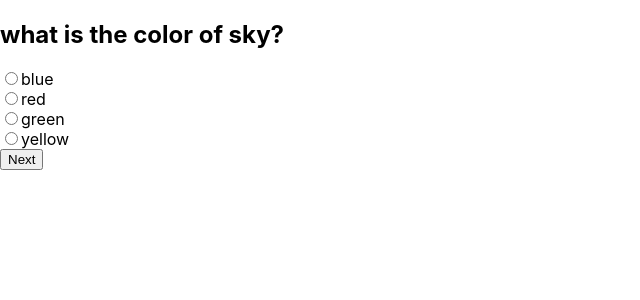
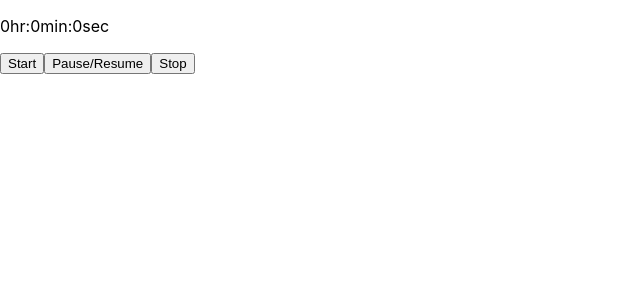
Before and after one commit to AnanayMhjn2699/react_practices, a React (Create React App) app: page / in a window 1280 px wide. Shown: the top 300 px of the page, without its empty margins (0-640 px from the left). Built offline with nearby package versions, Linux system fonts and the light colour scheme.

Commit message:
stopwatch added

```diff
--- a/src/App.js
+++ b/src/App.js
@@ -243,9 +243,16 @@
 // };
 // export default App;
 
-/***********************************************************Quiz Application showing score at end on submitting */
-import QuizApp from "./components/QuizApp";
+// /***********************************************************Quiz Application showing score at end on submitting */
+// import QuizApp from "./components/QuizApp";
+// const App = () => {
+//   return <QuizApp />;
+// };
+// export default App;
+
+/*********************************************************************************** Stopwatch */
+import Stopwatch from "./components/Stopwatch";
 const App = () => {
-  return <QuizApp />;
+  return <Stopwatch />;
 };
 export default App;
--- /dev/null
+++ b/src/components/Stopwatch.js
@@ -0,0 +1,50 @@
+import { useEffect } from "react";
+import { useState } from "react";
+
+const Stopwatch = () => {
+  const [timer, setTimer] = useState(0);
+  const [isStart, setIsStart] = useState(false);
+
+  useEffect(() => {
+    let intervalId;
+    if (isStart) {
+      intervalId = setInterval(() => {
+        setTimer((prev) => prev + 1);
+      }, 1000);
+    }
+
+    if (intervalId) return () => clearInterval(intervalId);
+  }, [isStart]);
+
+  const handleStart = () => {
+    if (isStart === false) {
+      setTimer(0);
+      setIsStart(true);
+    }
+  };
+  const handleStop = () => {
+    setIsStart(false);
+  };
+  const handlePauseResume = () => {
+    setIsStart(!isStart);
+  };
+
+  const formatTime = (time) => {
+    //time = time * 1000;
+    return (
+      <p>
+        {Math.floor(time / 3600)}hr:{Math.floor(time / 60)}min:
+        {Math.floor(time % 60)}sec
+      </p>
+    );
+  };
+  return (
+    <>
+      <p>{formatTime(timer)}</p>
+      <button onClick={handleStart}>Start</button>
+      <button onClick={handlePauseResume}>Pause/Resume</button>
+      <button onClick={handleStop}>Stop</button>
+    </>
+  );
+};
+export default Stopwatch;
```
Also changed, not shown: 1 other file (tests, documents, lock files or other folders).
